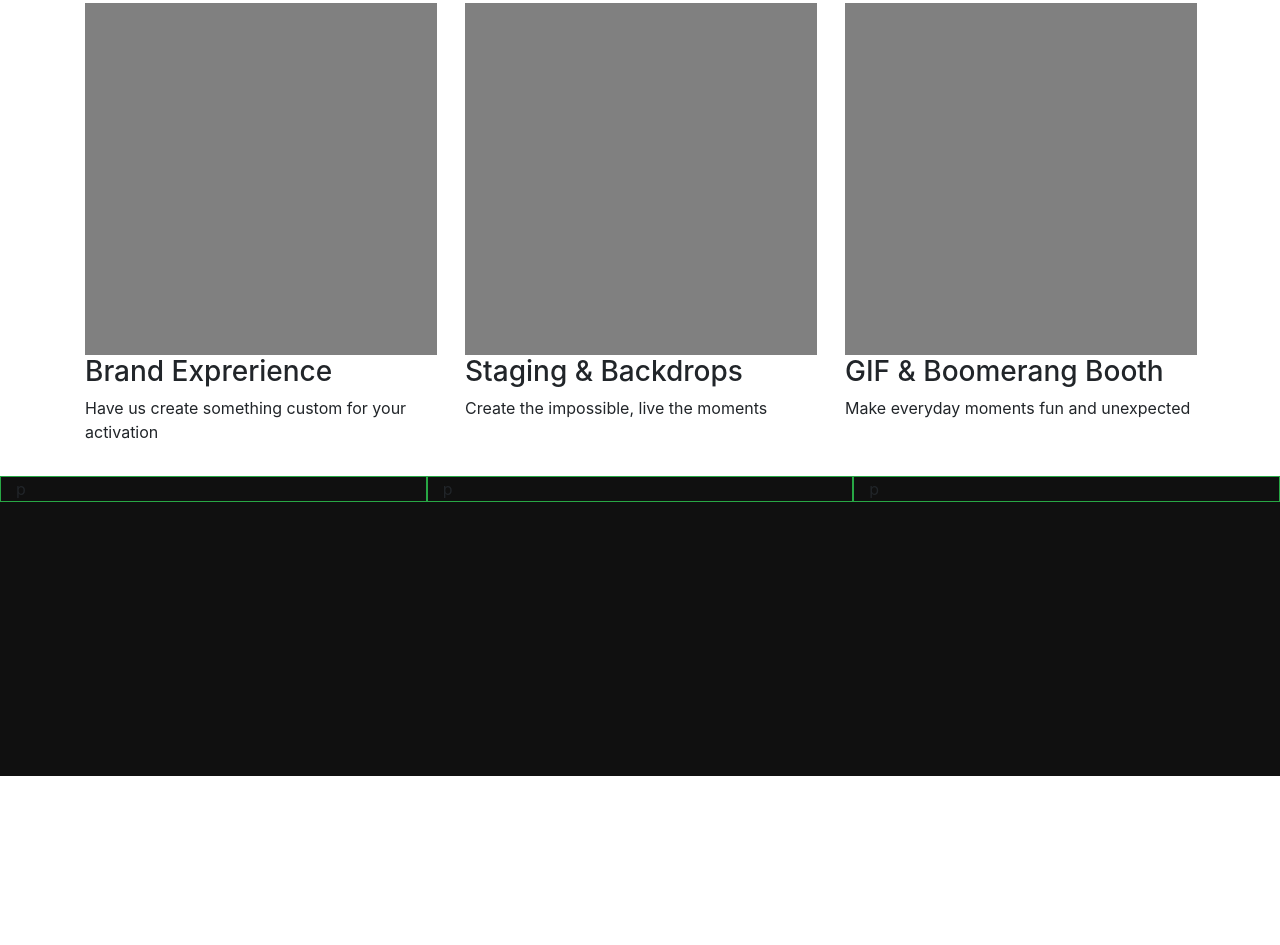
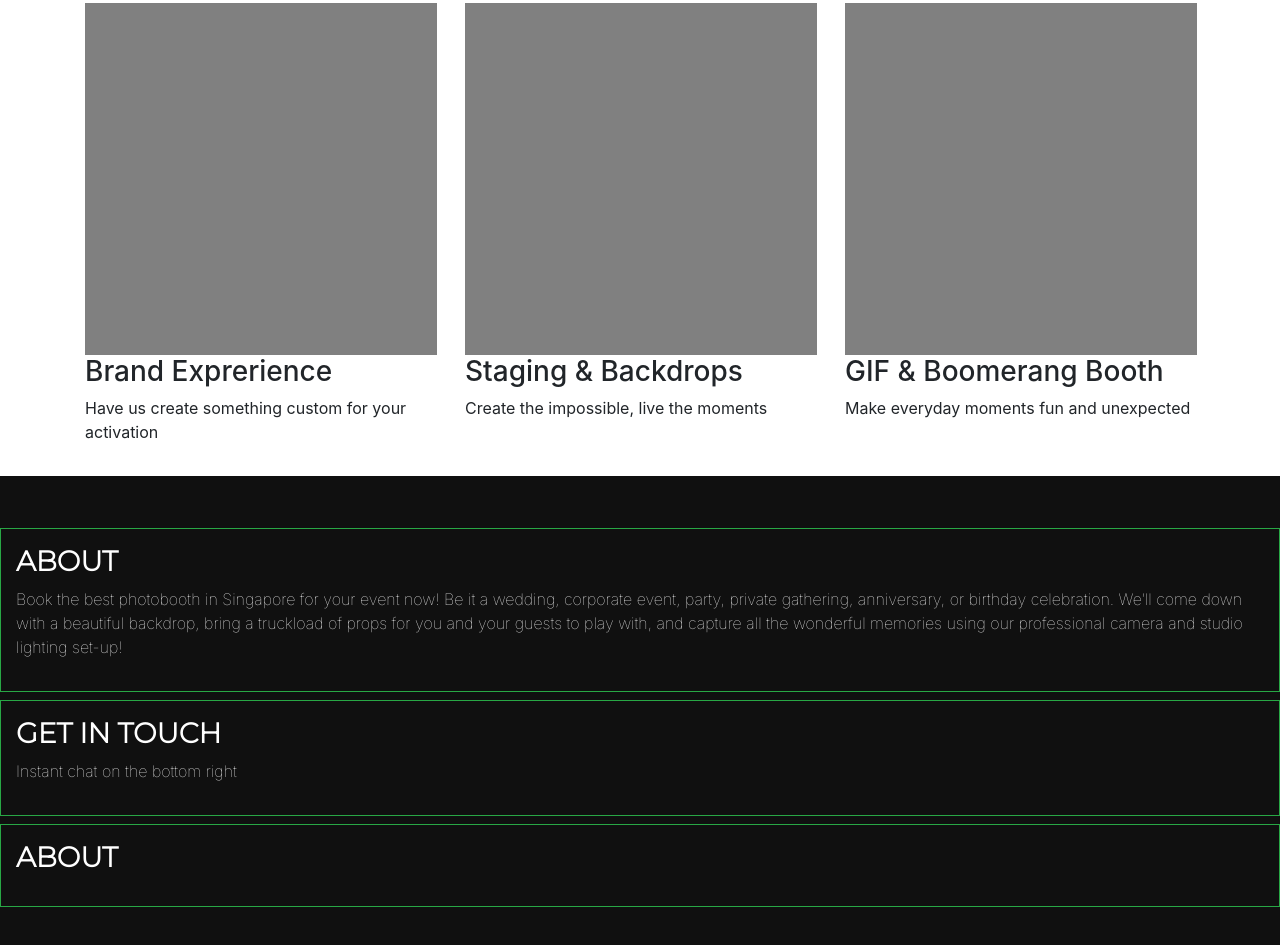
Before and after one commit to agilcores/konas-landing360, a plain HTML site: page index.html in a window 1280 px wide. Shown: the part 1866-2811 px from the top of the page. Before the commit the page ends 2642 px from the top, so only its background shows below. Drawn offline with nearby package versions, Linux system fonts and the light colour scheme.

Commit message:
on going footer

```diff
--- a/index.html
+++ b/index.html
@@ -7,6 +7,7 @@
     <link rel="stylesheet" href="style/css/style.css">
     <!-- font montsterrat -->
     <link href="https://fonts.googleapis.com/css2?family=Montserrat:wght@300&family=Open+Sans:wght@300&display=swap" rel="stylesheet">
+    <link href="https://fonts.googleapis.com/css2?family=Inter:wght@100&family=Montserrat:wght@300&family=Open+Sans:wght@300&display=swap" rel="stylesheet">
     <title>Hello, world!</title>
   </head>
   <body>
@@ -69,8 +70,8 @@
         <div class="container">
           <div class="row">
             <div class="col-10">
-              <h3>Let us brighten your event experience!</h3>
-              <p>We are not just your regular photography company. Whatever your event or wherever you are, let’s come together to create something special for your brand, something magical that your guests will never forget.</p>
+              <h3 class="footer-headline">Let us brighten your event experience!</h3>
+              <p class="footer-text">We are not just your regular photography company. Whatever your event or wherever you are, let’s come together to create something special for your brand, something magical that your guests will never forget.</p>
             </div>
           </div>
         </div>
@@ -151,15 +152,20 @@
       <div class="container-fluid">
         <div class="row">
           <div class="col-12">
-              <div class="row">
-                <div class="col-4 border border-success">
-                  p
+              <div class="row my-5">
+                <div class="col-12 py-3 my-1 border border-success">
+                  <h3 class="footer-headline">ABOUT</h3>
+                  <p class="footer-text">Book the best photobooth in Singapore for your event now! Be it a wedding, corporate event, party, private gathering, anniversary, or birthday celebration. We’ll come down with a beautiful backdrop, bring a truckload of props for you and your guests to play with, and capture all the wonderful memories using our professional camera and studio lighting set-up!</p>
                 </div>
-                <div class="col-4 border border-success">
-                  p
+                <div class="col-12 py-3 my-1 border border-success">
+                  <h3 class="footer-headline">GET IN TOUCH</h3>
+                  <p class="footer-text">Instant chat on the bottom right</p>
                 </div>
-                <div class="col-4 border border-success">
-                  p
+                <div class="col-12 py-3 my-1 border border-success">
+                  <h3 class="footer-headline">ABOUT</h3>
+                  <p class="footer-text">
+
+                  </p>
                 </div>
               </div>
           </div>
--- a/style/css/style.css
+++ b/style/css/style.css
@@ -1,4 +1,5 @@
 @import url('https://fonts.googleapis.com/css2?family=Montserrat:wght@300&family=Open+Sans:wght@300&display=swap');
+@import url('https://fonts.googleapis.com/css2?family=Inter:wght@100&family=Montserrat:wght@300&family=Open+Sans:wght@300&display=swap');
 
 *{
     padding: 0;
@@ -9,7 +10,6 @@
 {
     font-family: 'Montserrat', sans-serif;
     font-weight: 700;
-
 }
 
 #logo-konas
@@ -34,6 +34,21 @@
 
 .footer
 {
-    height: 300px;
-    background-color: rgb(16, 16, 16)
+    width: 100%;
+    height: 100%;
+    background-color: rgb(16, 16, 16);
+
 }
+
+.footer .footer-headline
+{
+    color: white;
+    font-family: 'Montserrat', sans-serif;
+    font-weight: 700;
+}
+
+.footer .footer-text
+{
+    color: white;
+    font-family: 'Inter', sans-serif;
+}
```
